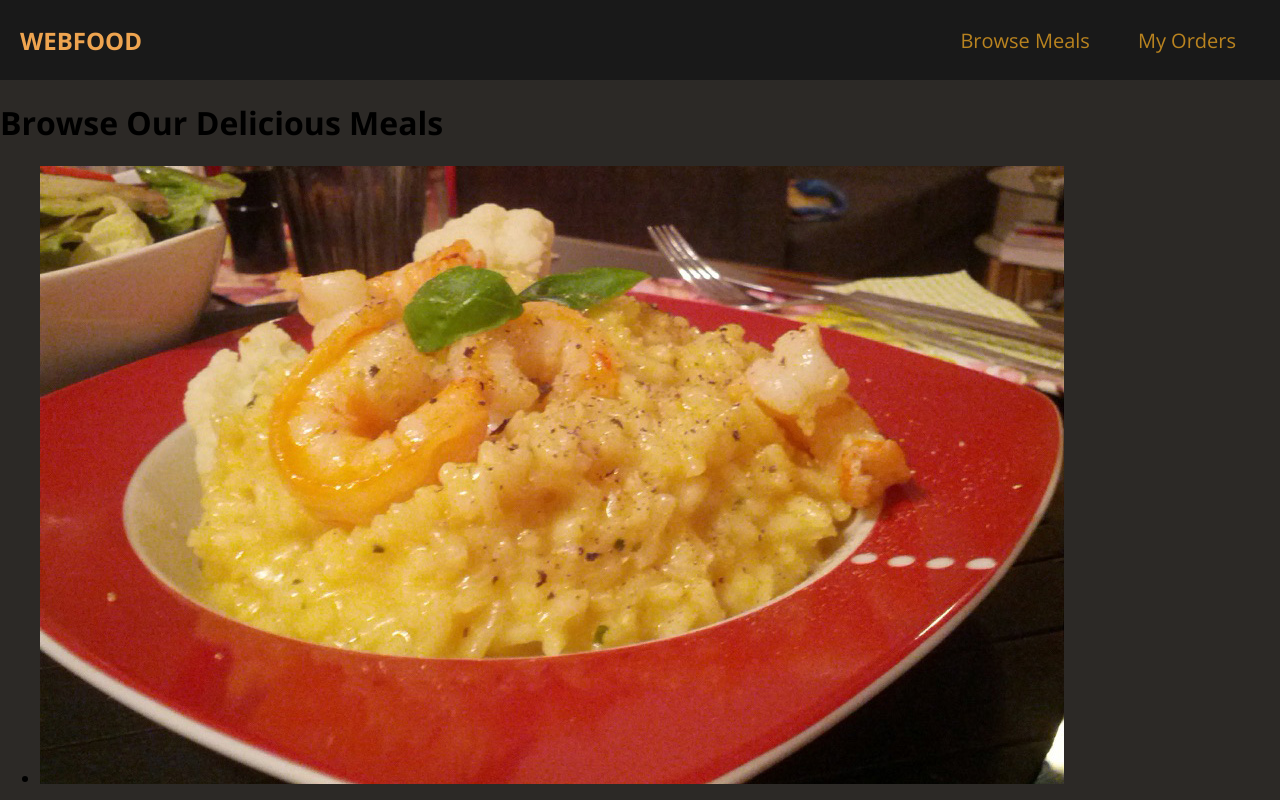
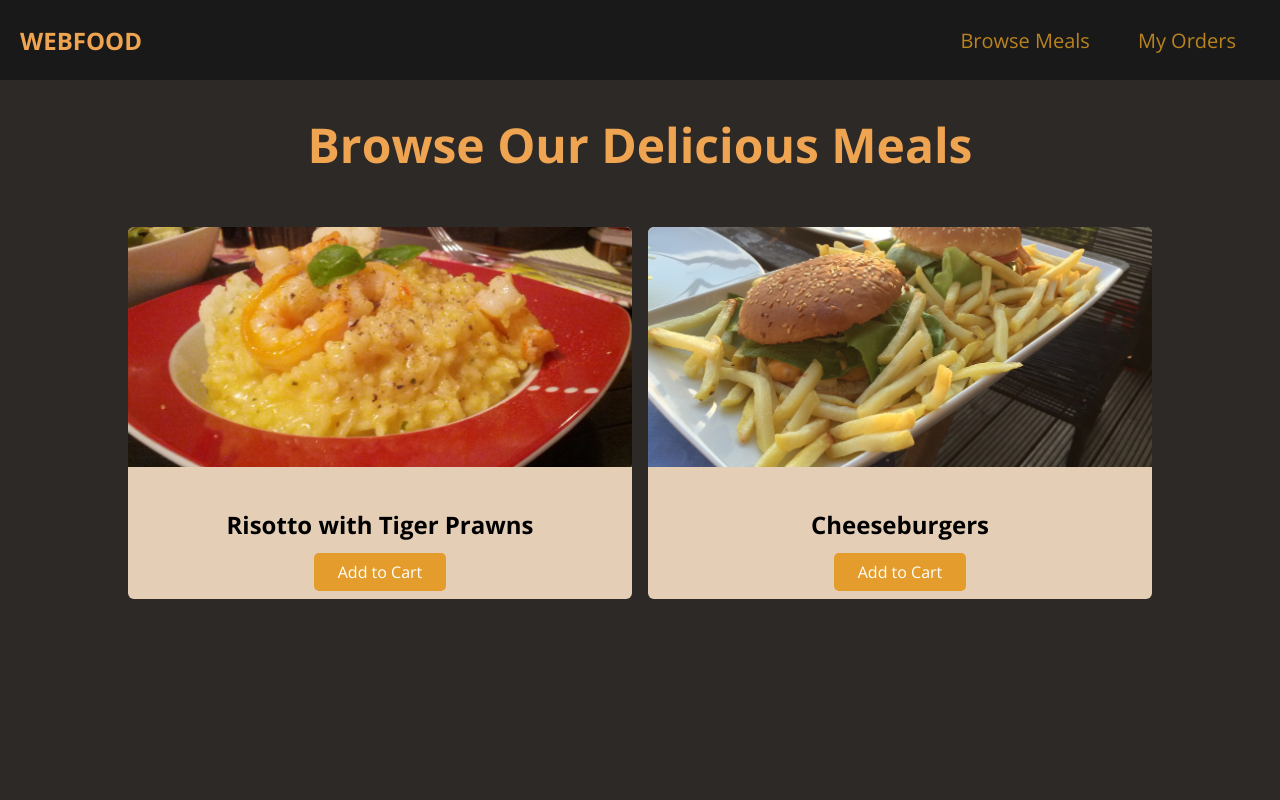
Before and after one commit to DrSimonovic/web-food, a plain HTML site: page index.html in a window 1280 px wide. Shown: the top 800 px of the page. Drawn offline with nearby package versions, Linux system fonts and the light colour scheme.

Commit message:
main styling

```diff
--- a/index.html
+++ b/index.html
@@ -10,7 +10,7 @@
       href="https://fonts.googleapis.com/css2?family=Open+Sans:wght@400;700&display=swap"
       rel="stylesheet"
     />
-    <link rel="stylesheet" href="styles.css">
+    <link rel="stylesheet" href="styles.css" />
   </head>
   <body>
     <header id="main-header">
@@ -30,18 +30,24 @@
       <h1>Browse Our Delicious Meals</h1>
       <section id="latest-products">
         <ul>
-          <li class="food-items">
+          <li class="food-item">
             <article>
-              <img src="images/risotto.jpg" alt="Delicious risotto with tiger prawns" />
+              <img
+                src="images/risotto.jpg"
+                alt="Delicious risotto with tiger prawns"
+              />
               <div class="food-item-content">
                 <h2>Risotto with Tiger Prawns</h2>
                 <a href="" class="btn">Add to Cart</a>
               </div>
             </article>
           </li>
-          <li class="food-items">
+          <li class="food-item">
             <article>
-              <img src="images/cheeseburgers.jpg" alt="Classic cheeseburgers with fries" />
+              <img
+                src="images/cheeseburgers.jpg"
+                alt="Classic cheeseburgers with fries"
+              />
               <div class="food-item-content">
                 <h2>Cheeseburgers</h2>
                 <a href="" class="btn">Add to Cart</a>
--- a/styles.css
+++ b/styles.css
@@ -1,5 +1,5 @@
 body {
-    font-family: 'Open Sans', sans-serif;
+  font-family: "Open Sans", sans-serif;
   margin: 0;
   background-color: rgb(44, 41, 38);
 }
@@ -48,3 +48,51 @@ a {
   color: rgb(25, 25, 25);
   background-color: rgb(238, 164, 80);
 }
+
+main h1 {
+  text-align: center;
+  color: rgb(238, 164, 80);
+  font-size: 48px;
+}
+
+#latest-products {
+  width: 80%;
+  margin: 50px auto;
+}
+
+#latest-products ul {
+  display: grid;
+  grid-template-columns: 1fr 1fr;
+  gap: 16px;
+  list-style: none;
+  margin: 0;
+  padding: 0;
+}
+
+.food-item {
+    background-color: rgb(228, 206, 182);
+    border-radius: 6px;
+    overflow: hidden;
+}
+
+.food-item img {
+  height: 240px;
+  width: 100%;
+  object-fit: cover;
+}
+
+.food-item-content {
+    padding: 16px;
+    text-align: center;
+}
+
+.btn {
+    background-color: rgb(228, 157, 44);
+    color: white;
+    padding: 8px 24px;
+    border-radius: 5px;
+}
+
+.btn:hover {
+    background-color: rgb(221, 134, 34);
+}
```
Lines whose indentation alone changed are shown as unchanged.
